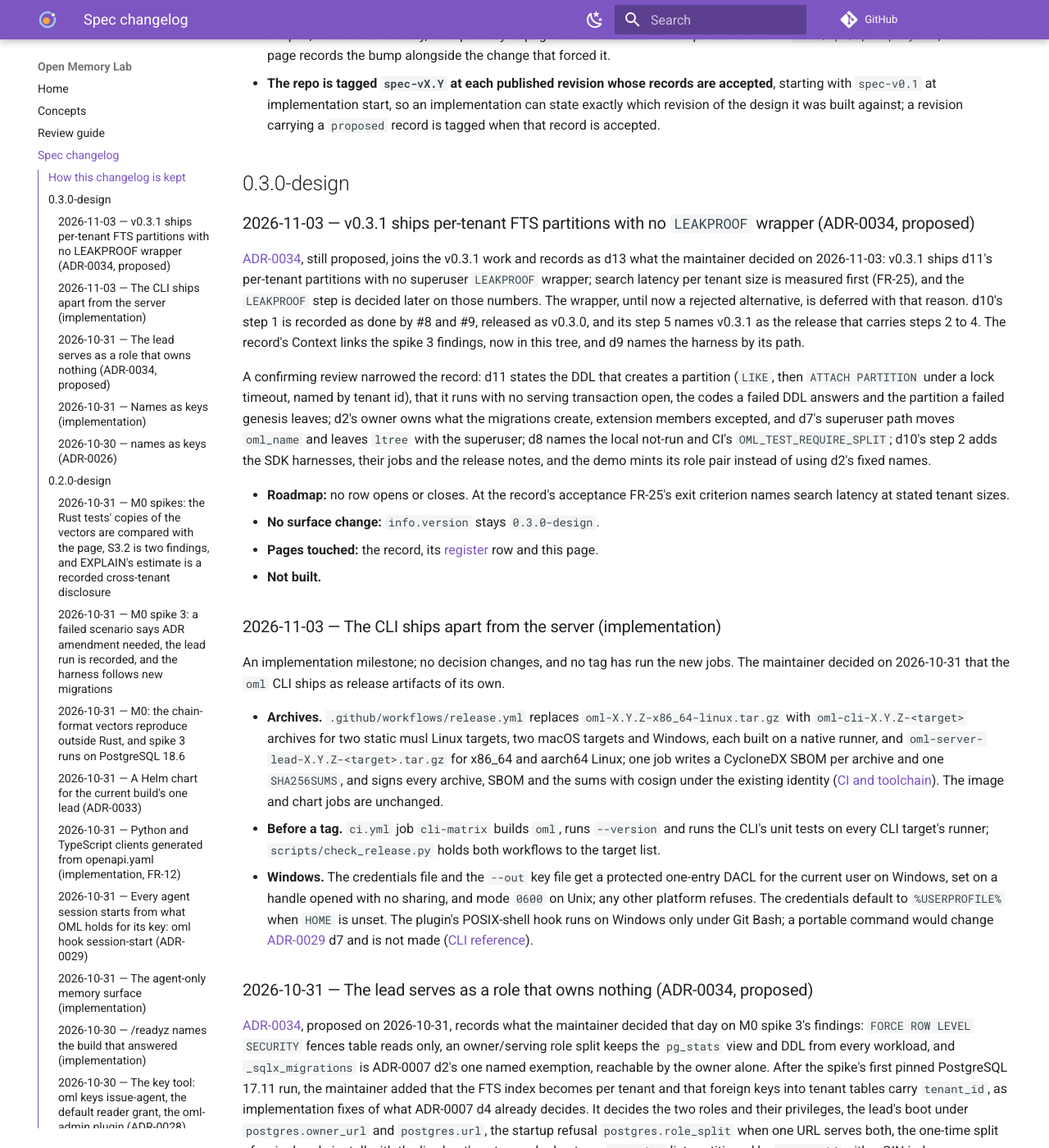
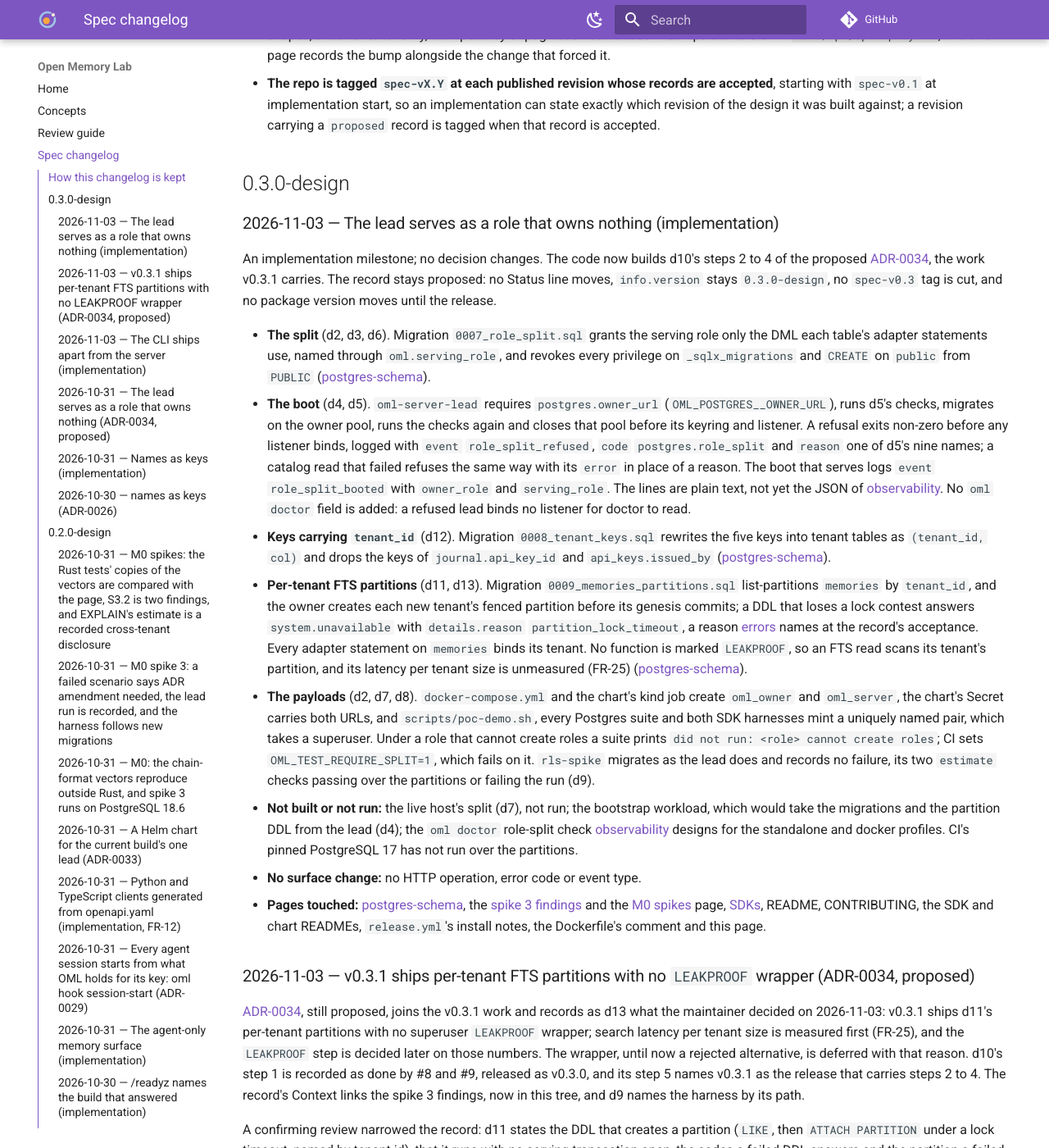
Before and after one commit to e8kor/open-memory-lab, an MkDocs documentation site: the page built from docs/changelog.md, in a window 1280 px wide and 1400 px high, scrolled down 444 px. Shown: the whole window at 82% size. Built offline with MkDocs 1.6.1 and Material for MkDocs 9.7.7, drawn with Linux system fonts in a browser that asks for light colours; comment, search, counter and statistics services are not loaded.

Commit message:
The changelog records ADR-0034's build as an implementation milestone, the schema page marks the lead's owner URL and refusals built and states migrate-on-boot under the owner, and CONTRIBUTING says the suites and demo mint a role pair as a superuser (ADR-0034 d4, d8, d10, d13)
The build-time pages land with the code they describe: the Privileges status still called d4 and d5 unbuilt after the lead's boot landed, the migrations rule named only the unbuilt bootstrap workload, and the local check list did not say why a suite prints did not run. The entry is checked against what shipped: d11 and d12 built, no function marked LEAKPROOF per d13, FR-25 unmeasured, the live split and pg17 over the partitions not run.

```diff
--- a/docs/changelog.md
+++ b/docs/changelog.md
@@ -28,6 +28,53 @@ implementation milestone where it changes what the repository holds.
   tagged when that record is accepted.
 
 ## 0.3.0-design
+
+### 2026-11-03 — The lead serves as a role that owns nothing (implementation)
+
+An implementation milestone; no decision changes. The code now builds d10's steps 2 to 4 of the
+proposed [ADR-0034](adr/ADR-0034-the-lead-serves-as-a-role-that-owns-nothing.md), the work
+v0.3.1 carries. The record stays proposed: no Status line moves, `info.version` stays
+`0.3.0-design`, no `spec-v0.3` tag is cut, and no package version moves until the release.
+
+- **The split** (d2, d3, d6). Migration `0007_role_split.sql` grants the serving role only the
+  DML each table's adapter statements use, named through `oml.serving_role`, and revokes every
+  privilege on `_sqlx_migrations` and `CREATE` on `public` from `PUBLIC`
+  ([postgres-schema](data/postgres-schema.md#privileges)).
+- **The boot** (d4, d5). `oml-server-lead` requires `postgres.owner_url`
+  (`OML_POSTGRES__OWNER_URL`), runs d5's checks, migrates on the owner pool, runs the checks
+  again and closes that pool before its keyring and listener. A refusal exits non-zero before any
+  listener binds, logged with `event` `role_split_refused`, `code` `postgres.role_split` and `reason`
+  one of d5's nine names; a catalog read that failed refuses the same way with its `error` in
+  place of a reason. The boot that serves logs `event` `role_split_booted` with `owner_role` and
+  `serving_role`. The lines are plain text, not yet the JSON of
+  [observability](operations/observability.md#structured-logging). No `oml doctor` field is added:
+  a refused lead binds no listener for doctor to read.
+- **Keys carrying `tenant_id`** (d12). Migration `0008_tenant_keys.sql` rewrites the five keys
+  into tenant tables as `(tenant_id, col)` and drops the keys of `journal.api_key_id` and
+  `api_keys.issued_by` ([postgres-schema](data/postgres-schema.md#keys-into-tenant-tables)).
+- **Per-tenant FTS partitions** (d11, d13). Migration `0009_memories_partitions.sql`
+  list-partitions `memories` by `tenant_id`, and the owner creates each new tenant's fenced
+  partition before its genesis commits; a DDL that loses a lock contest answers
+  `system.unavailable` with `details.reason` `partition_lock_timeout`, a reason
+  [errors](api/errors.md) names at the record's acceptance. Every adapter statement on `memories`
+  binds its tenant. No function is marked `LEAKPROOF`, so an FTS read scans its tenant's
+  partition, and its latency per tenant size is unmeasured (FR-25)
+  ([postgres-schema](data/postgres-schema.md#the-built-fts-index-per-tenant-partitions)).
+- **The payloads** (d2, d7, d8). `docker-compose.yml` and the chart's kind job create `oml_owner`
+  and `oml_server`, the chart's Secret carries both URLs, and `scripts/poc-demo.sh`, every Postgres
+  suite and both SDK harnesses mint a uniquely named pair, which takes a superuser. Under a role
+  that cannot create roles a suite prints `did not run: <role> cannot create roles`; CI sets
+  `OML_TEST_REQUIRE_SPLIT=1`, which fails on it. `rls-spike` migrates as the lead does and records
+  no failure, its two `estimate` checks passing over the partitions or failing the run (d9).
+- **Not built or not run:** the live host's split (d7), not run; the bootstrap workload, which
+  would take the migrations and the partition DDL from the lead (d4); the `oml doctor` role-split
+  check [observability](operations/observability.md#per-profile-checks) designs for the
+  standalone and docker profiles. CI's pinned PostgreSQL 17 has not run over the partitions.
+- **No surface change:** no HTTP operation, error code or event type.
+- **Pages touched:** [postgres-schema](data/postgres-schema.md), the
+  [spike 3 findings](engineering/spikes/spike-3-rls.md) and the [M0 spikes](engineering/spikes/index.md)
+  page, [SDKs](engineering/sdks.md), README, CONTRIBUTING, the SDK and chart READMEs,
+  `release.yml`'s install notes, the Dockerfile's comment and this page.
 
 ### 2026-11-03 — v0.3.1 ships per-tenant FTS partitions with no `LEAKPROOF` wrapper (ADR-0034, proposed)
 
```
Also changed, not shown: CONTRIBUTING.md (+8 -0 lines), docs/data/postgres-schema.md (+9 -5 lines).
